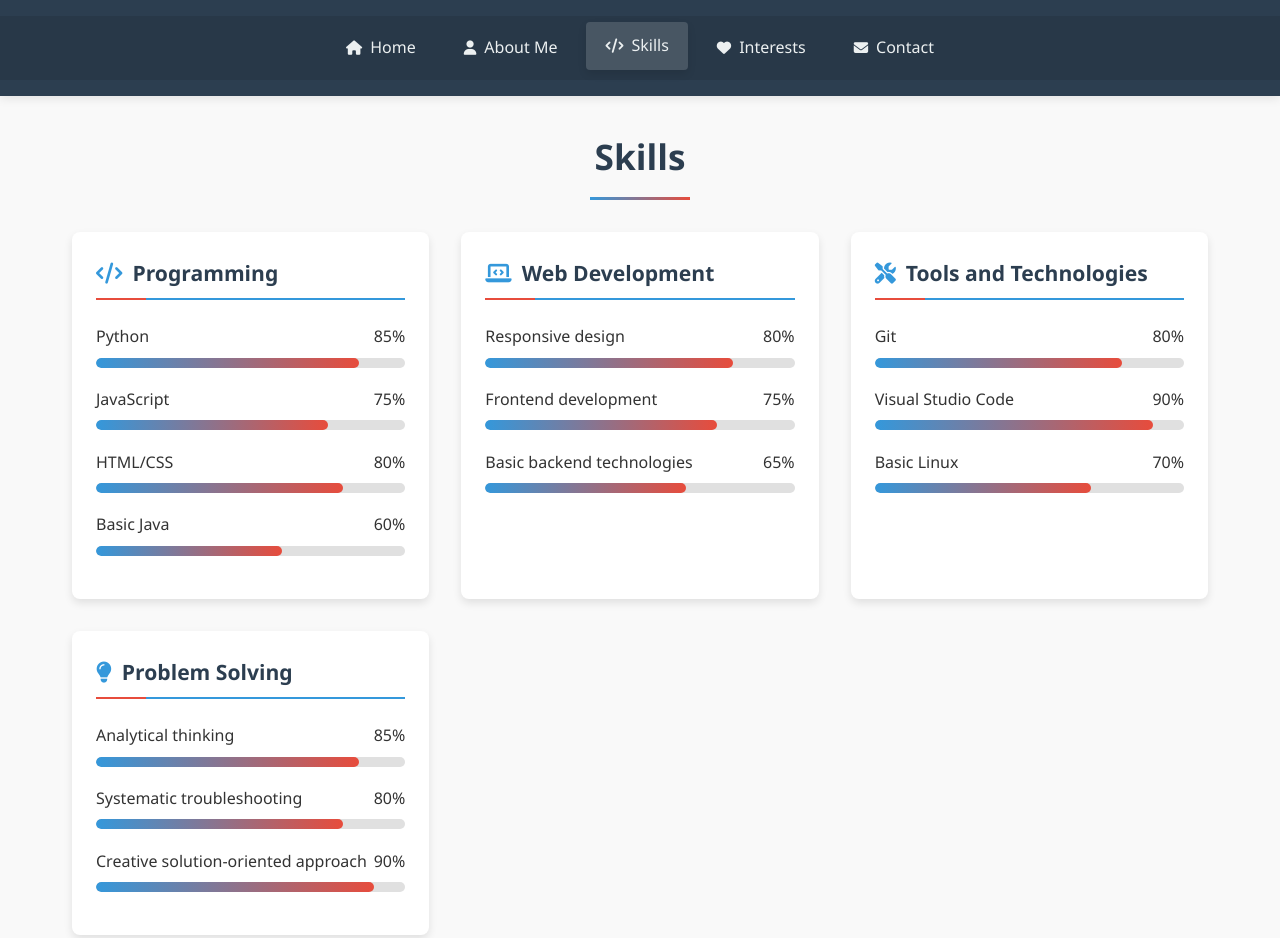
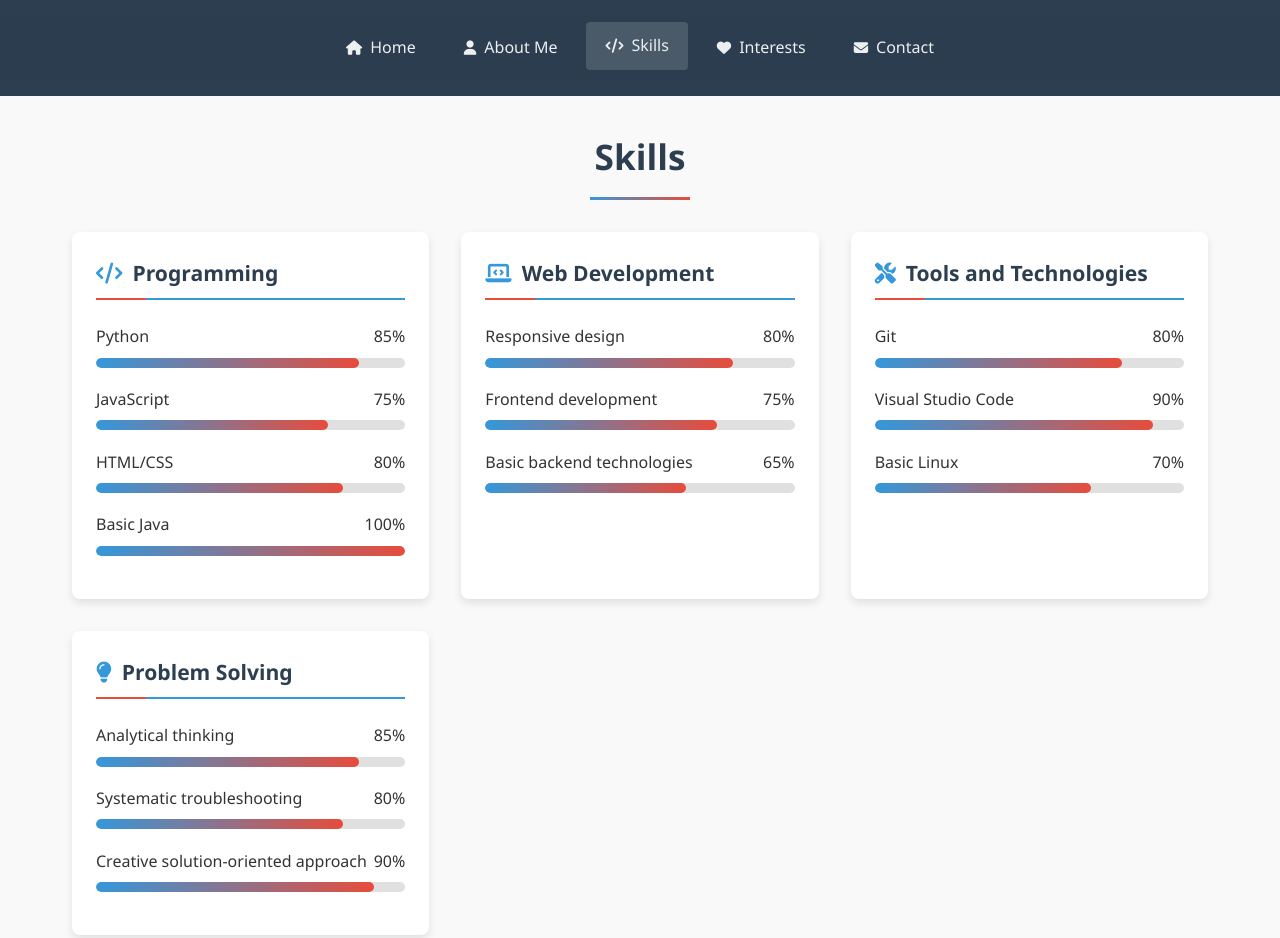
Before and after one commit to mara816/PortfolioWebsite, a plain HTML site: page src/skills.html in a window 1280 px wide. Shown: the top 938 px of the page. Drawn offline with Linux system fonts and the light colour scheme.

Commit message:
Removes slighter darker background on navigation bar

```diff
--- a/src/css/main.css
+++ b/src/css/main.css
@@ -48,7 +48,7 @@ header {
     background: linear-gradient(135deg, var(--primary-color), var(--dark-color));
     color: white;
     padding: 1rem 0;
-    box-shadow: 0 2px 10px rgba(0, 0, 0, 0.1);
+    /* box-shadow: 0 2px 10px rgba(0, 0, 0, 0.1); */
 }
 
 header h1 {
@@ -61,7 +61,7 @@ header h1 {
 
 /* Navigation Styles */
 .main-nav {
-    background-color: rgba(0, 0, 0, 0.1);
+    /* background-color: rgba(0, 0, 0, 0.1); */
     padding: 0.5rem 0;
     transition: all 0.3s ease;
 }
@@ -102,7 +102,7 @@ header h1 {
 }
 
 .main-nav ul li a:hover {
-    background-color: rgba(255, 255, 255, 0.15);
+    background-color: rgba(256, 255, 255, 0.15);
     transform: translateY(-2px);
     box-shadow: 0 4px 8px rgba(0, 0, 0, 0.1);
 }
@@ -110,7 +110,7 @@ header h1 {
 .main-nav ul li a.active {
     background-color: rgba(255, 255, 255, 0.15);
     transform: translateY(-2px);
-    box-shadow: 0 4px 8px rgba(0, 0, 0, 0.1);
+
 }
 
 /* Main Content Styles */
--- a/src/js/main.js
+++ b/src/js/main.js
@@ -90,7 +90,7 @@ function highlightCurrentPage() {
         nav.style.backgroundColor = "rgba(44, 62, 80, 0.95)";
         nav.style.boxShadow = "0 4px 10px rgba(0, 0, 0, 0.1)";
       } else {
-        nav.style.backgroundColor = "rgba(0, 0, 0, 0.1)";
+        // nav.style.backgroundColor = "rgba(0, 0, 0, 0.1)";
         nav.style.boxShadow = "none";
       }
     }
--- a/src/skills.html
+++ b/src/skills.html
@@ -56,10 +56,10 @@
             <div class="skill-item">
               <div class="skill-name">
                 <span>Basic Java</span>
-                <span>60%</span>
+                <span>100%</span>
               </div>
               <div class="skill-bar">
-                <div class="skill-progress skill-progress-60"></div>
+                <div class="skill-progress skill-progress-100"></div>
               </div>
             </div>
           </div>
```
